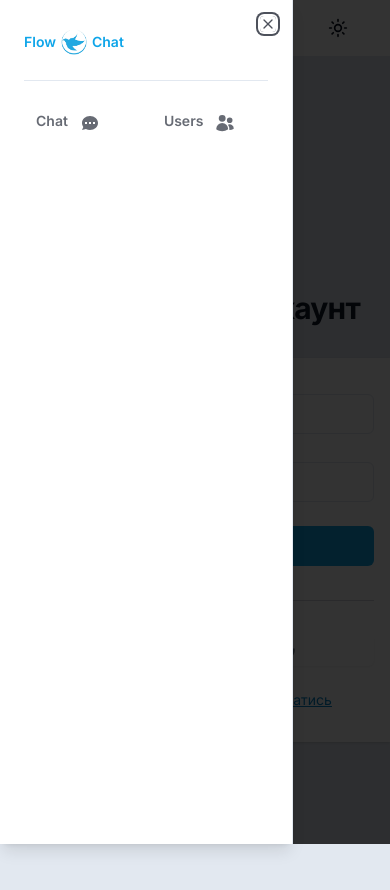
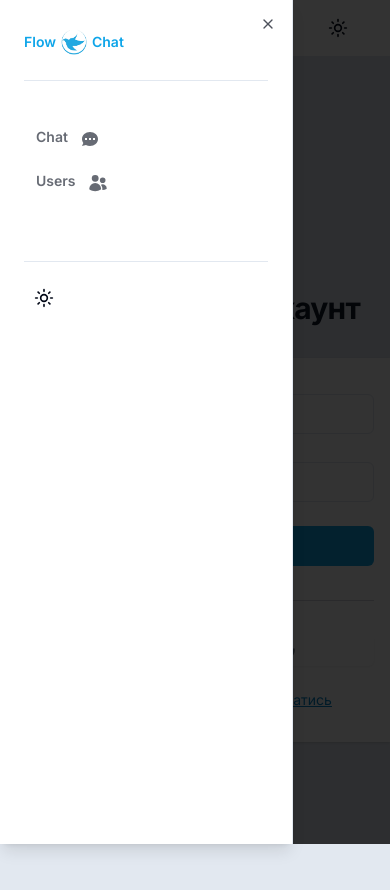
Before and after one commit to Viacheslav-ua/real-time-chat, a Next.js app: page / in a window 390 px wide. Both pictures are taken after a click on the button 52 px from the left and 28 px from the top of the page. Shown: the top 890 px of the page. Built offline with nearby package versions, Linux system fonts and the light colour scheme; no server answers.

Commit message:
AppHeader fix

```diff
--- a/src/widgets/app-header/_ui/layout.tsx
+++ b/src/widgets/app-header/_ui/layout.tsx
@@ -28,9 +28,14 @@ export function Layout({
                 <Menu className="h-5 w-5" />
               </Button>
             </SheetTrigger>
-            <SheetContent side="left">
+            <SheetContent side="left" className="flex flex-col justify-start">
               <SheetHeader className=" border-b pb-5 mb-5">{logo}</SheetHeader>
               {nav}
+              <div className="mt-10 pt-4 border-t flex justify-between ">
+                {profile}
+                {actions}
+              </div>
+
             </SheetContent>
           </Sheet>
         </div>
@@ -38,7 +43,7 @@ export function Layout({
         <div className="mr-16 hidden md:flex">{logo}</div>
         <div className="items-center flex-1 flex">
           <div className="hidden md:flex">{nav}</div>
-          <div className="flex flex-1 items-center justify-end space-x-3 ">
+          <div className="flex flex-1 items-center justify-end space-x-8 ">
             {actions}
             {profile}
           </div>
--- a/src/widgets/app-header/_ui/nav.tsx
+++ b/src/widgets/app-header/_ui/nav.tsx
@@ -11,11 +11,14 @@ export function Nav() {
   const [isOpen, setIsOpen] = useState(false)
 
   return (
-    <nav className="flex items-start md:items-center gap-6 text-sm font-medium flex-col md:flex-row ">
+    <nav className="flex items-start md:items-center gap-6 text-sm font-medium">
       <ul role="list" className="
           flex
-          items-center
-          space-x-10
+          flex-col
+
+          md:flex-row
+
+          md:space-x-10
         ">
           {routes.map(item => (
             <NavItem
--- a/src/widgets/app-header/_ui/profile.tsx
+++ b/src/widgets/app-header/_ui/profile.tsx
@@ -30,7 +30,7 @@ export function Profile() {
       <DropdownMenuTrigger asChild>
         <Button
           variant="ghost"
-          className="p-px rounded-full self-center h-8 w-8"
+          className="p-px rounded-full h-8 w-8"
         >
           {/* <ProfileAvatar profile={user} className="w-8 h-8" /> */}
           <Avatar>
```
